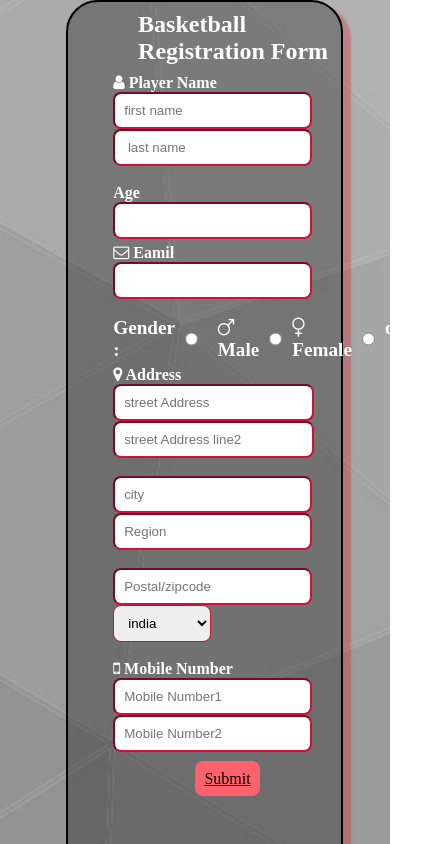
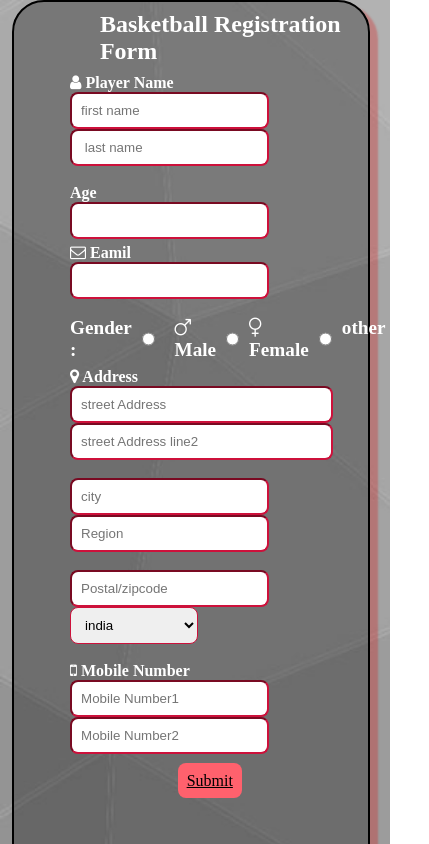
Before and after one commit to shazeebc/project2, a plain HTML site: page index.html in a window 390 px wide. Shown: the top 844 px of the page, 429 px wide, since content can reach past the window. Drawn offline with Linux system fonts and the light colour scheme.

Commit message:
my-changes

```diff
--- a/index.html
+++ b/index.html
@@ -56,7 +56,7 @@
                         <input class="pin" type="pincode" placeholder="Mobile Number2 ">
                     </div> <br>
                     <div class="sub">
-                      <a href="/image/login.html">Submit</a>
+                      <a href="/login.html">Submit</a>
                     </div>
                 </div>
 
--- a/style.css
+++ b/style.css
@@ -193,7 +193,7 @@
 }
 @media  screen and ( max-width: 650px){
    .border{
-      width: 71%;
+      width: 74%;
       border: 2px solid black;
       margin-left: 20%;
       height: 138vh;
@@ -204,3 +204,42 @@
       box-shadow: 6px 7px 2px 2px  rgba(219, 16, 16, 0.3);
  }
 }
+@media  screen and ( max-width: 600px){
+   .border{
+      width: 81%;
+      border: 2px solid black;
+      margin-left: 20%;
+      height: 138vh;
+      padding-left: 2%;
+      margin-left: 8%;
+      border-radius: 2rem 2rem;
+      background-color: rgba(0, 0, 0, 0.3);
+      box-shadow: 6px 7px 2px 2px  rgba(219, 16, 16, 0.3);
+ }
+}
+@media  screen and ( max-width: 550px){
+   .border{
+      width: 85%;
+      border: 2px solid black;
+      margin-left: 20%;
+      height: 138vh;
+      padding-left: 2%;
+      margin-left: 6%;
+      border-radius: 2rem 2rem;
+      background-color: rgba(0, 0, 0, 0.3);
+      box-shadow: 6px 7px 2px 2px  rgba(219, 16, 16, 0.3);
+ }
+}
+@media  screen and ( max-width: 500px){
+   .border{
+      width: 92%;
+      border: 2px solid black;
+      margin-left: 20%;
+      height: 138vh;
+      padding-left: 2%;
+      margin-left: 3%;
+      border-radius: 2rem 2rem;
+      background-color: rgba(0, 0, 0, 0.3);
+      box-shadow: 6px 7px 2px 2px  rgba(219, 16, 16, 0.3);
+ }
+}
```
